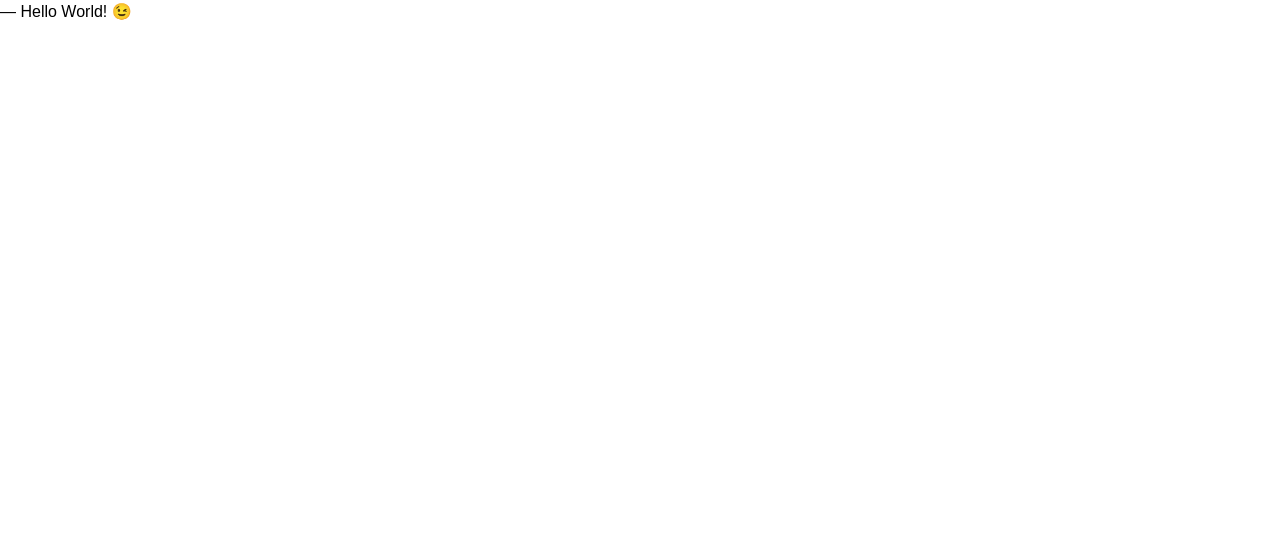
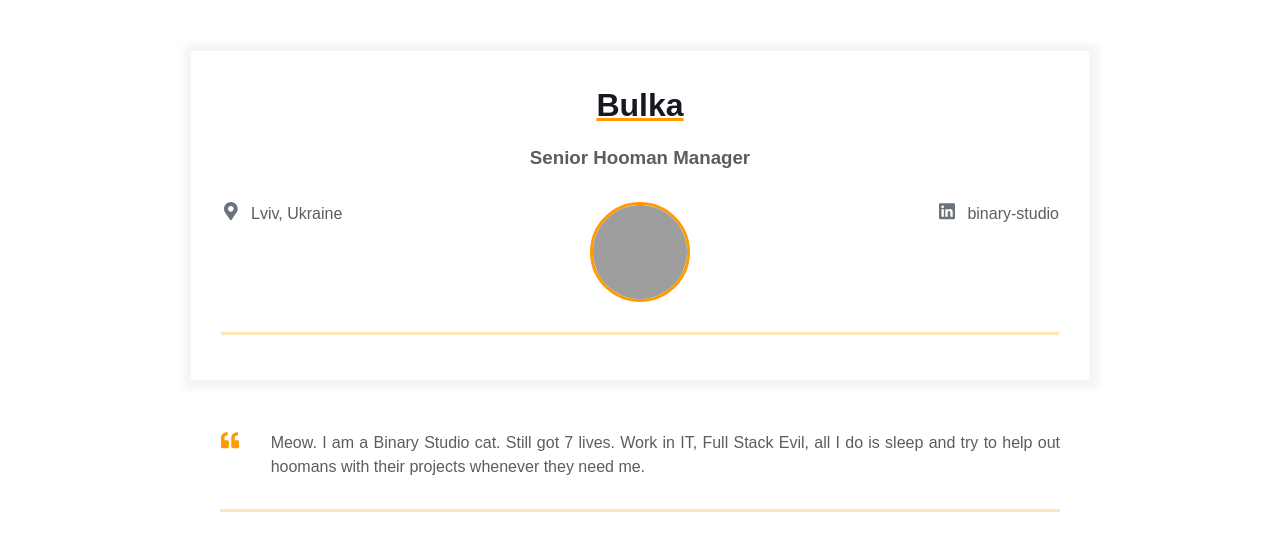
Before and after one commit to phpslonuk/homepage, a plain HTML site: page index.html in a window 1280 px wide. Drawn offline with Linux system fonts and the light colour scheme; grey boxes are pictures that could not be loaded.

Commit message:
Added primary content

```diff
--- a/index.html
+++ b/index.html
@@ -9,7 +9,64 @@
 </head>
 
 <body>
-    ― Hello World! &#x1F609;
+    <main>
+        <div class="resume">
+            <div class="container">
+                <div class="resume__block">
+                    <h1 class="contact-info__header">Bulka</h1>
+                    <h3 class="contact-info__sub-header">Senior Hooman Manager</h3>
+
+                    <div class="contact_info_container fh">
+                        <div class="contact-info__block">
+                            <a href="" rel="author" class="contact-info__item">
+                                <div class="contact-info__item-icon-wrapper">
+                                    <svg class="contact-info__item-icon" xmlns="http://www.w3.org/2000/svg" viewBox="0 0 384 512">
+                                    <path
+                                      d="M172.268 501.67C26.97 291.031 0 269.413 0 192 0 85.961 85.961 0 192 0s192 85.961 192 192c0 77.413-26.97 99.031-172.268 309.67-9.535 13.774-29.93 13.773-39.464 0zM192 272c44.183 0 80-35.817 80-80s-35.817-80-80-80-80 35.817-80 80 35.817 80 80 80z">
+                                    </path>
+                                  </svg>
+                                </div>
+                                <span>Lviv, Ukraine</span>
+                            </a>
+                        </div>
+
+                        <div class="contact-info__block contact-info__block--center">
+                            <img class="contact-info__avatar" src="assets/avatar.png" alt="Avatar">
+                        </div>
+
+                        <div class="contact-info__block">
+                            <a href="https://ua.linkedin.com/company/binary-studio_241166" rel="author" class="contact-info__item">
+                                <div class="contact-info__item-icon-wrapper">
+                                    <svg class="contact-info__item-icon" xmlns="http://www.w3.org/2000/svg" viewBox="0 0 448 512">
+                                    <path
+                                      d="M416 32H31.9C14.3 32 0 46.5 0 64.3v383.4C0 465.5 14.3 480 31.9 480H416c17.6 0 32-14.5 32-32.3V64.3c0-17.8-14.4-32.3-32-32.3zM135.4 416H69V202.2h66.5V416zm-33.2-243c-21.3 0-38.5-17.3-38.5-38.5S80.9 96 102.2 96c21.2 0 38.5 17.3 38.5 38.5 0 21.3-17.2 38.5-38.5 38.5zm282.1 243h-66.4V312c0-24.8-.5-56.7-34.5-56.7-34.6 0-39.9 27-39.9 54.9V416h-66.4V202.2h63.7v29.2h.9c8.9-16.8 30.6-34.5 62.9-34.5 67.2 0 79.7 44.3 79.7 101.9V416z">
+                                    </path>
+                                  </svg>
+                                </div>
+                                <span>binary-studio</span>
+                            </a>
+                        </div>
+                    </div>
+                </div>
+            </div>
+        </div>
+    </main>
+
+    <div class="container">
+        <div class="resume__block">
+            <div class="intro">
+                <div class="intro__icon-wrapper">
+                    <svg class="intro__icon" xmlns="http://www.w3.org/2000/svg" viewBox="0 0 512 512">
+                <path
+                  d="M464 256h-80v-64c0-35.3 28.7-64 64-64h8c13.3 0 24-10.7 24-24V56c0-13.3-10.7-24-24-24h-8c-88.4 0-160 71.6-160 160v240c0 26.5 21.5 48 48 48h128c26.5 0 48-21.5 48-48V304c0-26.5-21.5-48-48-48zm-288 0H96v-64c0-35.3 28.7-64 64-64h8c13.3 0 24-10.7 24-24V56c0-13.3-10.7-24-24-24h-8C71.6 32 0 103.6 0 192v240c0 26.5 21.5 48 48 48h128c26.5 0 48-21.5 48-48V304c0-26.5-21.5-48-48-48z">
+                </path>
+              </svg>
+                </div>
+                <p class="intro_text">Meow. I am a Binary Studio cat. Still got 7 lives. Work in IT, Full Stack Evil, all I do is sleep and try to help out hoomans with their projects whenever they need me.
+                </p>
+            </div>
+        </div>
+    </div>
 </body>
 
 </html>
```
Also changed, not shown: 1 other file.
